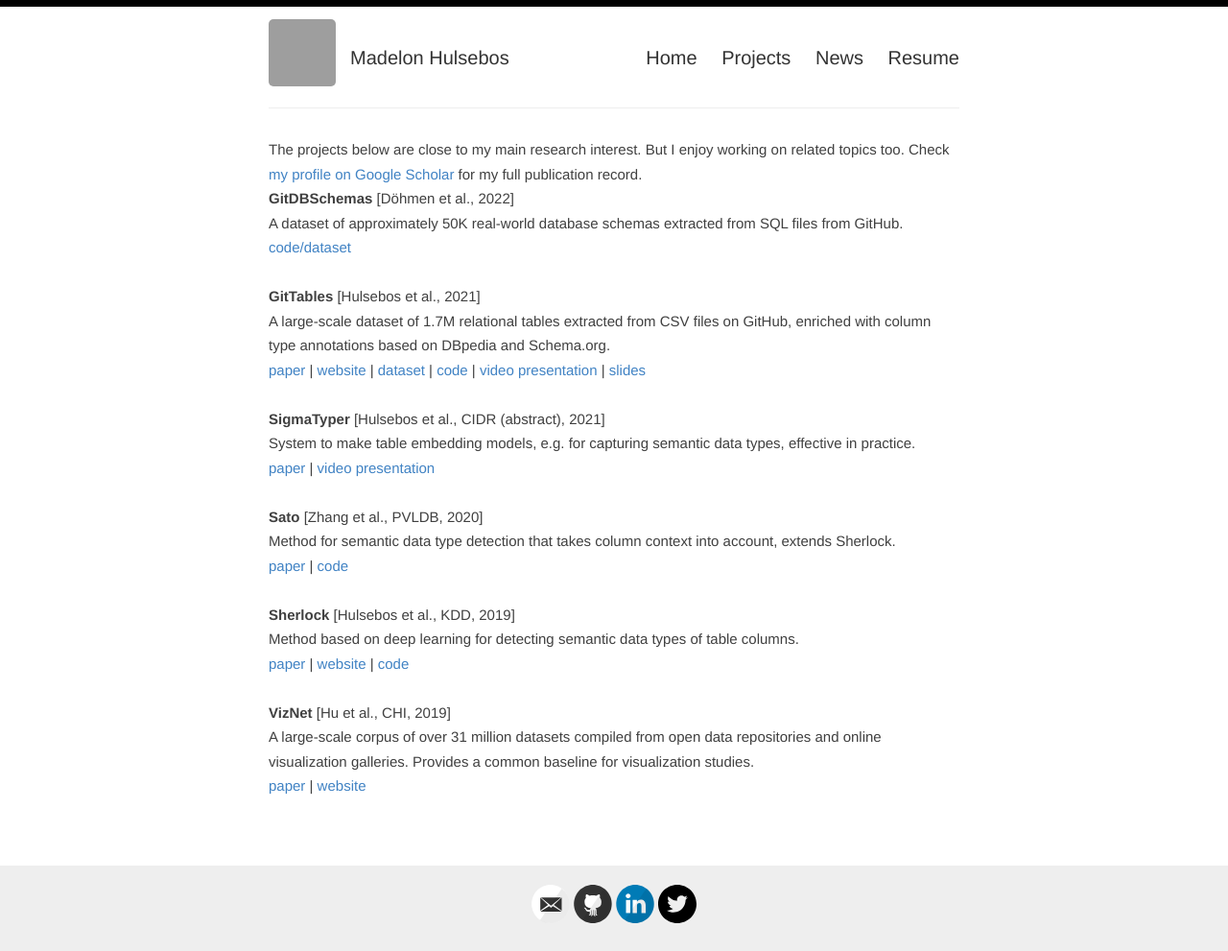
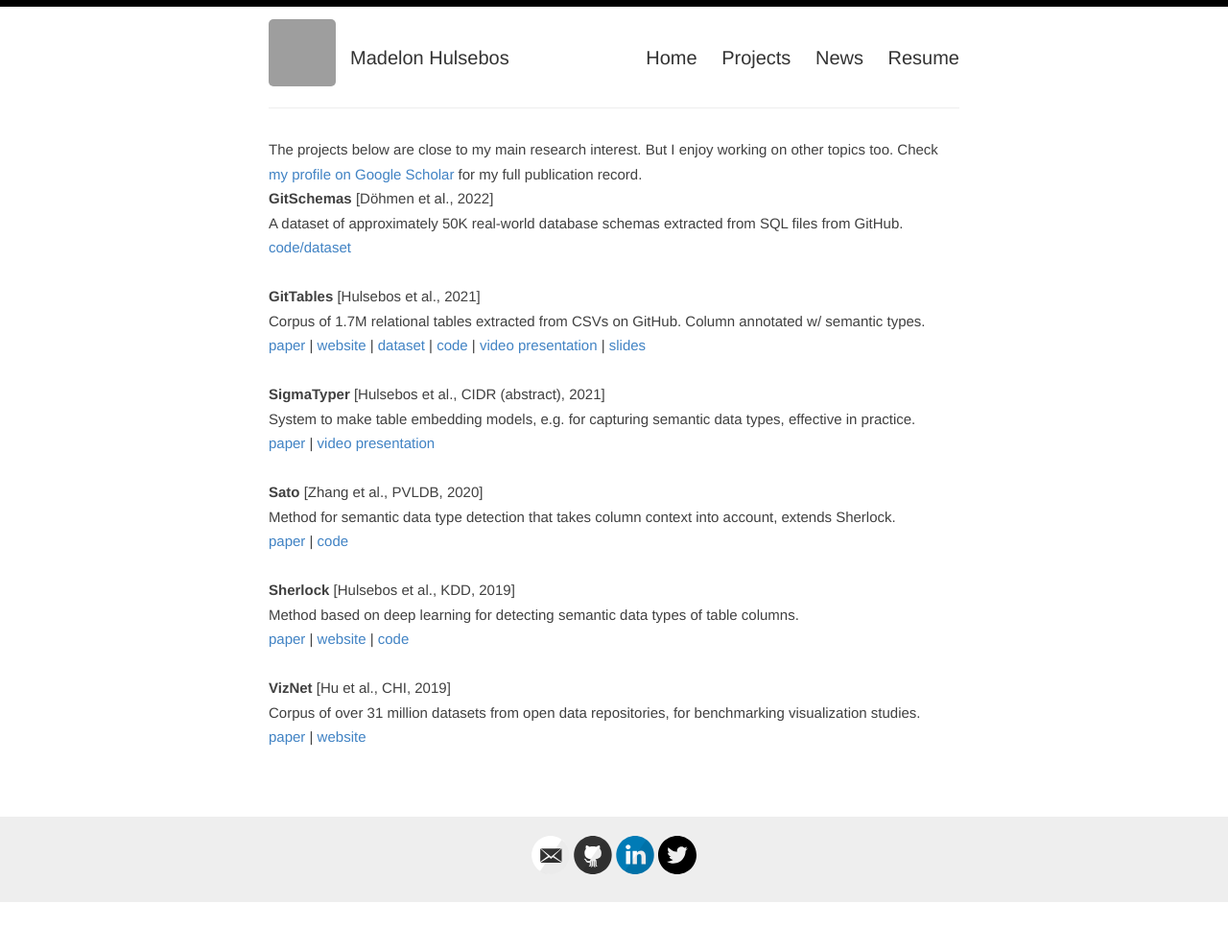
Before and after one commit to madelonhulsebos/madelonhulsebos.github.io, a Jekyll site: the page built from _projects/projects.html, in a window 1280 px wide. Shown: the whole page at 96% size. Built offline with Jekyll 4.4.1, drawn with Linux system fonts in a browser that asks for light colours; after the commit the page ends 940 px from its top, so only the background shows below that; grey boxes are pictures that could not be loaded.

Commit message:
Shrink project intros, correct resume, add link to it.

```diff
--- a/_projects/projects.html
+++ b/_projects/projects.html
@@ -3,22 +3,21 @@ layout: page
 title: ""
 ---
 
-The projects below are close to my main research interest. But I enjoy working on related topics too.
+The projects below are close to my main research interest. But I enjoy working on other topics too.
 Check <a href="https://scholar.google.com/citations?user=6IWQn2EAAAAJ&hl=nl&oi=ao" target="_blank"> my profile on Google Scholar </a> for my full publication record.
 
 <div>
-  <b>GitDBSchemas</b> [Döhmen et al., 2022] <br>
+  <b>GitSchemas</b> [Döhmen et al., 2022] <br>
   A dataset of approximately 50K real-world database schemas extracted from SQL files from GitHub.
   <br>
-  <a href="https://github.com/tdoehmen/git-db-schemas" target="_blank">code/dataset</a>
+  <a href="https://github.com/tdoehmen/gitschemas" target="_blank">code/dataset</a>
 </div>
 
 <br>
 
 <div>
   <b>GitTables</b> [Hulsebos et al., 2021] <br>
-   A large-scale dataset of 1.7M relational tables extracted from CSV files on GitHub, enriched with column type annotations based on DBpedia and Schema.org.
-  <br>
+   Corpus of 1.7M relational tables extracted from CSVs on GitHub. Column annotated w/ semantic types.<br>
    <a href="https://arxiv.org/pdf/2106.07258.pdf" target="_blank">paper</a> | <a href="https://gittables.github.io" target="_blank">website</a> | <a href="https://zenodo.org/record/4943312#.YeVWeX3MKIb" target="_blank">dataset</a> | <a href="https://github.com/madelonhulsebos/gittables" target="_blank">code</a> | <a href="https://www.youtube.com/watch?v=jEBKcmdIFzw" target="_blank">video presentation</a> | <a href="/assets/GitTables (slides).pdf" target="_blank">slides</a>
  </div>
 
@@ -50,7 +49,7 @@ Check <a href="https://scholar.google.com/citations?user=6IWQn2EAAAAJ&hl=nl&oi=a
 
 <div>
   <b>VizNet</b> [Hu et al., CHI, 2019]<br>
-  A large-scale corpus of over 31 million datasets compiled from open data repositories and online visualization galleries. Provides a common baseline for visualization studies.
+  Corpus of over 31 million datasets from open data repositories, for benchmarking visualization studies.
    <br>
    <a href="https://dl.acm.org/doi/pdf/10.1145/3290605.3300892" target="_blank">paper</a> | <a href="https://viznet.media.mit.edu/" target="_blank">website</a>
  </div>
--- a/index.html
+++ b/index.html
@@ -22,7 +22,7 @@ layout: default
 
   <p>
   As part of the research community, I helped organizing the SemTab '21 challenge, and reviewed for NeurIPS '21 (Datasets & Benchmarks track), WWW '22 (Industry track), and EDBT '22 (Industry track).
-  Besides academia, I am member of the supervisory board of a student consulting firm and was a data scientist for 2+ years.
+  Besides academia, I am member of the supervisory board of a student consulting firm and was a data scientist for 2+ years. My <a href="https://madelonhulsebos.github.io/assets/Resume%20M.%20Hulsebos.pdf" target="_blank">resume</a> includes more background.
   </p>
 
   <p>
```
Also changed, not shown: 1 other file.
